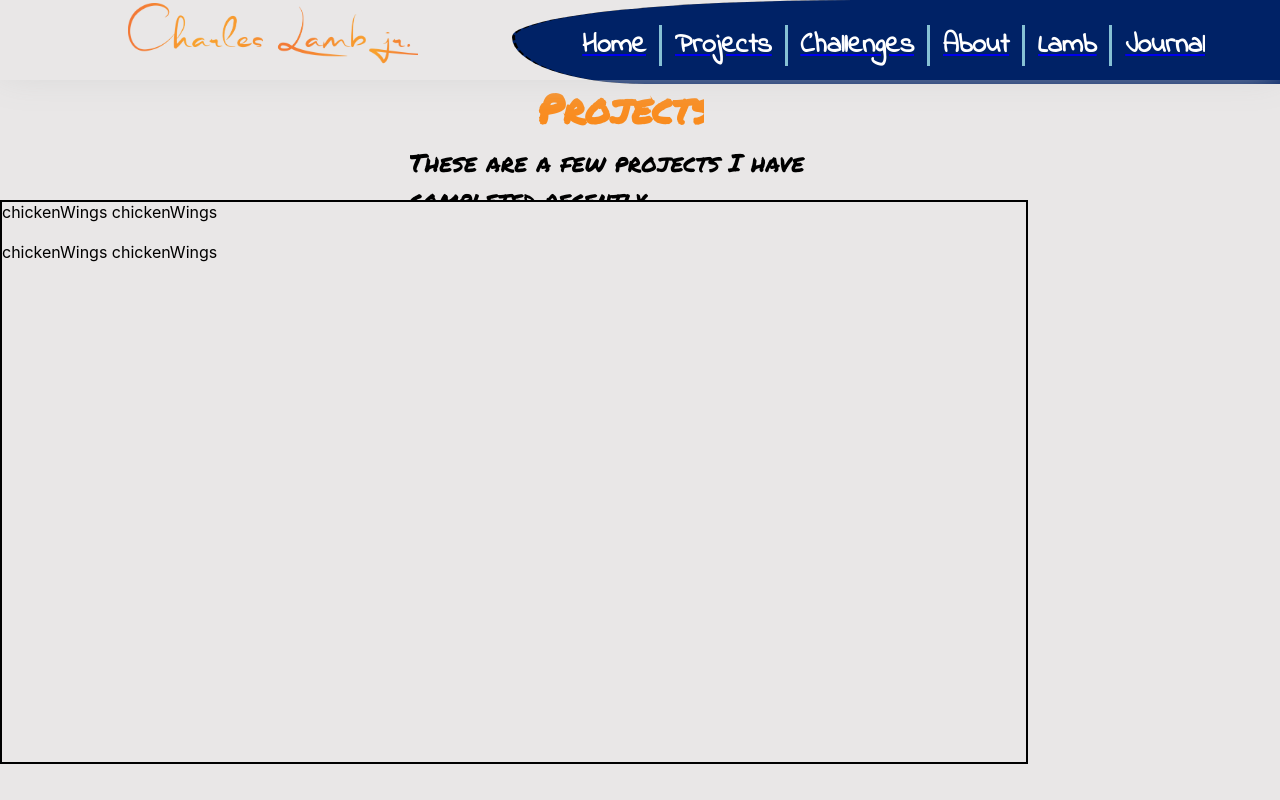
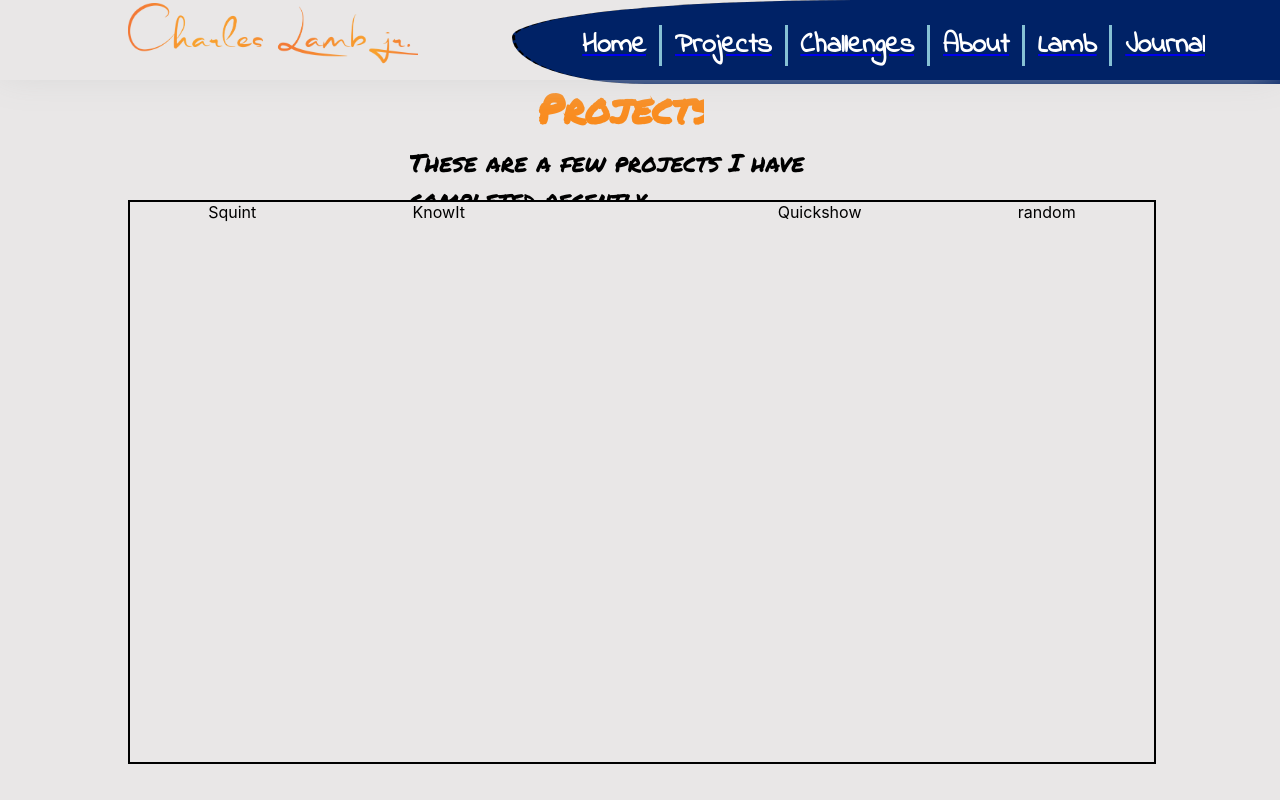
Before and after one commit to cyberstizz/charleslambjr, a React (Create React App) app: page /projects in a window 1280 px wide. Built offline with nearby package versions, Linux system fonts and the light colour scheme; a web font is replaced by a local one.

Commit message:
pushed props down to each card, it looks hideous for now

```diff
--- a/src/components/Card.js
+++ b/src/components/Card.js
@@ -3,7 +3,11 @@ import './Card.css';
 
 
 const Card = (props) => {
-    return 'chickenWings';
+    return (
+        <div id="entireCardBody">
+        <div>{props.title}</div>
+        </div>
+    )
 }
 
 export default Card;
--- a/src/components/Projects.css
+++ b/src/components/Projects.css
@@ -36,6 +36,7 @@
 
 #cardsDiv{
     border: solid black 2px;
+    margin-left: 10vw;
     position: absolute;
     height: 70vh;
     width: 80vw;
--- a/src/components/Projects.js
+++ b/src/components/Projects.js
@@ -28,8 +28,8 @@ return (
         <div className="projectsTitle">Projects</div>
         <div className="projectsInfoDiv">These are a few projects I have completed recently</div>
         <div id="cardsDiv">
-        <Card title={this.state.cardOneTitle} description={this.state.cardOneDescription}/> <Card /> <br/><br/>
-        <Card /> <Card />
+        <Card title={this.state.cardOneTitle} description={this.state.cardOneDescription} /> <Card title={this.state.cardTwoTitle} description={this.state.cardTwoDescription} /> <br/><br/><n/>
+        <Card title={this.state.cardThreeTitle} description={this.state.cardThreeDescription} /> <Card title={this.state.cardFourTitle} description={this.state.cardFourDescription} />
 
         </div>
         </div>
```
